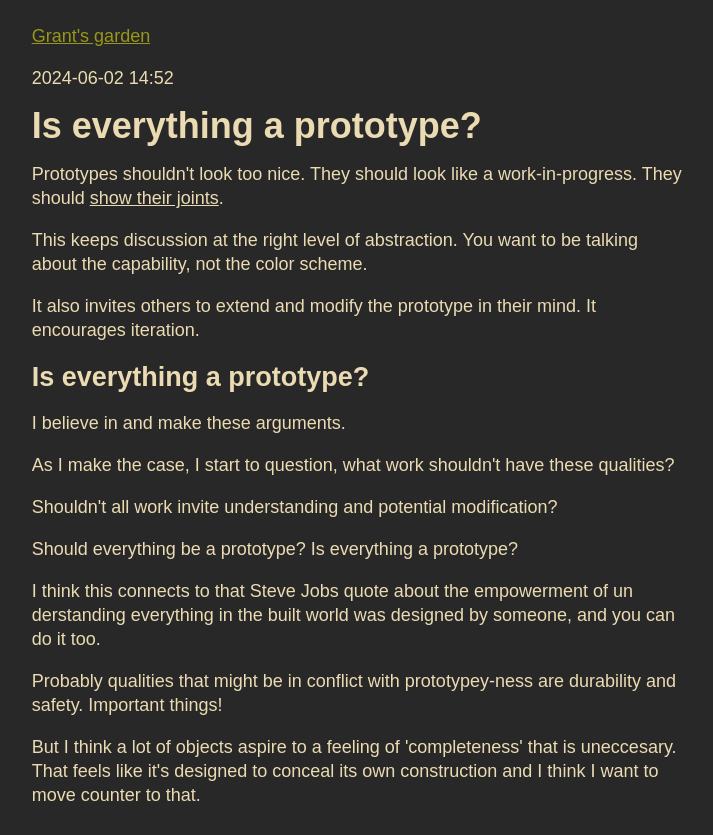
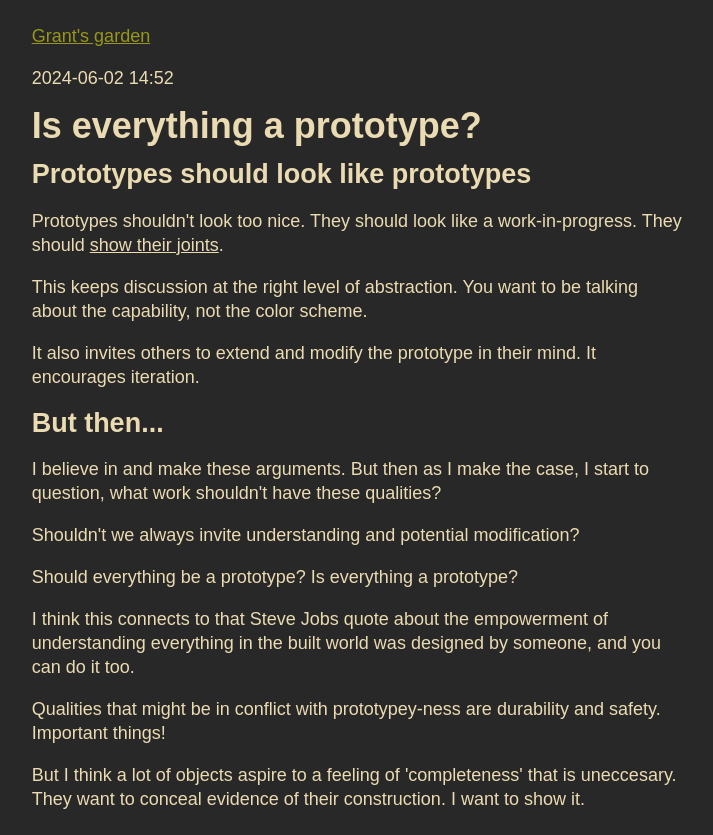
Before and after one commit to GrantCuster/archived-garden-draft, a plain HTML site: page output/2024-06-02-14-52-50-Is-everything-a-prototype/index.html in a window 1280 px wide. Shown: the whole page, without its empty margins (283-996 px from the left). Drawn offline with Linux system fonts and the light colour scheme.

Commit message:
finish post

```diff
--- a/output/2024-06-02-14-52-50-Is-everything-a-prototype/index.html
+++ b/output/2024-06-02-14-52-50-Is-everything-a-prototype/index.html
@@ -3,7 +3,7 @@
     <title>Is everything a prototype? - Grant's Garden</title>
     <meta
       name="description"
-      content="Prototypes shouldn't look too nice. They should look like a work-in-progress. They should [show their joints](2024-05-31-07-16-31-Carving-at-the-joints.md)."
+      content="## Prototypes should look like prototypes"
     />
     <meta
       property="og:title"
@@ -11,7 +11,7 @@
     />
     <meta
       property="og:description"
-      content="Prototypes shouldn't look too nice. They should look like a work-in-progress. They should [show their joints](2024-05-31-07-16-31-Carving-at-the-joints.md)."
+      content="## Prototypes should look like prototypes"
     />
     <meta
       property="og:image"
@@ -30,10 +30,13 @@
       <div><a href="/" class="green">Grant's garden</a></div>
       <p>2024-06-02 14:52</p>
       <h1 id="is-everything-a-prototype">Is everything a prototype?</h1>
+      <h2 id="prototypes-should-look-like-prototypes">
+        Prototypes should look like prototypes
+      </h2>
       <p>
         Prototypes shouldn't look too nice. They should look like a
         work-in-progress. They should
-        <a href="2024-05-31-07-16-31-Carving-at-the-joints.md"
+        <a href="/2024-05-31-07-16-31-Carving-at-the-joints/"
           >show their joints</a
         >.
       </p>
@@ -45,27 +48,28 @@
         It also invites others to extend and modify the prototype in their mind.
         It encourages iteration.
       </p>
-      <h2 id="is-everything-a-prototype-1">Is everything a prototype?</h2>
-      <p>I believe in and make these arguments.</p>
+      <h2 id="but-then...">But then...</h2>
       <p>
-        As I make the case, I start to question, what work shouldn't have these
-        qualities?
+        I believe in and make these arguments. But then as I make the case, I
+        start to question, what work shouldn't have these qualities?
       </p>
-      <p>Shouldn't all work invite understanding and potential modification?</p>
+      <p>
+        Shouldn't we always invite understanding and potential modification?
+      </p>
       <p>Should everything be a prototype? Is everything a prototype?</p>
       <p>
         I think this connects to that Steve Jobs quote about the empowerment of
-        un derstanding everything in the built world was designed by someone,
-        and you can do it too.
+        understanding everything in the built world was designed by someone, and
+        you can do it too.
       </p>
       <p>
-        Probably qualities that might be in conflict with prototypey-ness are
-        durability and safety. Important things!
+        Qualities that might be in conflict with prototypey-ness are durability
+        and safety. Important things!
       </p>
       <p>
         But I think a lot of objects aspire to a feeling of 'completeness' that
-        is uneccesary. That feels like it's designed to conceal its own
-        construction and I think I want to move counter to that.
+        is uneccesary. They want to conceal evidence of their construction. I
+        want to show it.
       </p>
     </div>
   </body>
```
Also changed, not shown: output/2024-06-02-14-52-50-Is-everything-a-prototype/preview.png, 1 other file.
